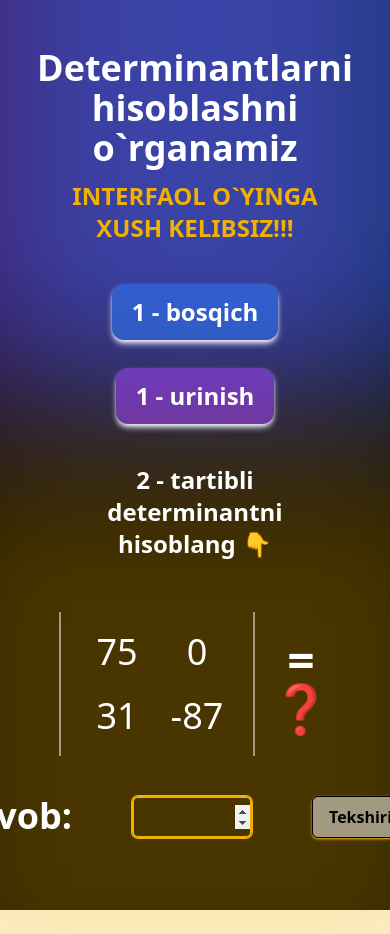
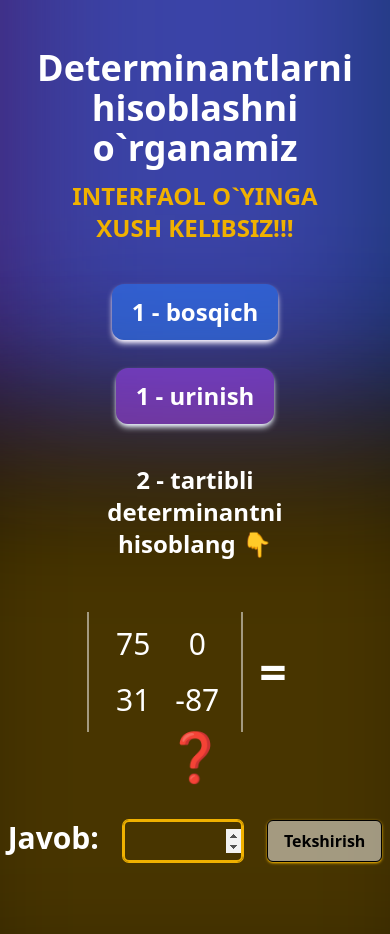
Before and after one commit to MuhammadAkbar007/determinant-game, a React (Vite) app: page / in a window 390 px wide. Before the commit the page ends 910 px from the top, so only its background shows below. Built offline with nearby package versions, Linux system fonts and the light colour scheme.

Commit message:
mobile responsiveness 📲

```diff
--- a/src/components/Matrix.jsx
+++ b/src/components/Matrix.jsx
@@ -7,22 +7,21 @@ export default function Matrix({ matrix }) {
     }
 
     return (
-        <div className="p-4 mt-4 flex items-center">
+        <div className="p-4 mt-4 flex flex-row flex-wrap md:flex-nowrap items-center justify-center w-full">
             {/* Matrix container */}
-            <div className="relative inline-block">
-                <div className="flex flex-col border-l-2 border-r-2 border-white/50 px-4 py-2">
+            <div className="relative inline-block max-w-xs md:max-w-none">
+                <div className="flex flex-col border-l-2 border-r-2 border-white/50 px-3 py-1">
                     {matrix.map((row, rowIndex) => (
                         <div
                             key={rowIndex}
-                            className="flex justify-center items-center"
-                            style={{ minHeight: "3rem" }} // Ensures each row has a consistent height
+                            className="flex justify-center items-center min-h-10"
                         >
                             {Array.isArray(row) ? (
                                 // Handle 2D array
                                 row.map((num, colIndex) => (
                                     <div
                                         key={colIndex}
-                                        className="mx-4 my-2 text-4xl flex items-center justify-center"
+                                        className="md:mx-4 mx-2 md:my-2 my-1 md:text-4xl text-3xl flex items-center justify-center"
                                         style={{
                                             width: "3rem",
                                             height: "3rem",
@@ -45,9 +44,10 @@ export default function Matrix({ matrix }) {
                 </div>
             </div>
             {/* Equal Sign */}
-            <div className="ml-4 text-5xl font-bold flex items-center h-full">
-                = ❓
-            </div>
+            <div className="mx-4 text-5xl font-bold flex items-center">=</div>
+
+            {/* Question Mark */}
+            <div className="text-5xl font-bold flex items-center">❓</div>
         </div>
     );
 }
--- a/src/components/UserAnswer.jsx
+++ b/src/components/UserAnswer.jsx
@@ -18,14 +18,14 @@ export default function UserAnswer({
 
     return (
         <div className="flex flex-row my-6">
-            <h1 className="text-4xl font-bold">Javob: </h1>
+            <h1 className="text-3xl font-bold">Javob: </h1>
             <input
                 type="number"
                 value={userAnswer}
                 onChange={(e) => setUserAnswer(e.target.value)}
                 onKeyDown={handleKeyDown}
                 ref={inputRef}
-                className="w-30 mx-15 text-center border-2 border-white/50 focus:border-yellow-500 focus:ring-1 focus:ring-yellow-500 rounded-md outline-none appearance-none"
+                className="w-30 md:mx-15 mx-6 text-center border-2 border-white/50 focus:border-yellow-500 focus:ring-1 focus:ring-yellow-500 rounded-md outline-none appearance-none"
                 style={{ MozAppearance: "textfield" }}
             />
             <button
```
